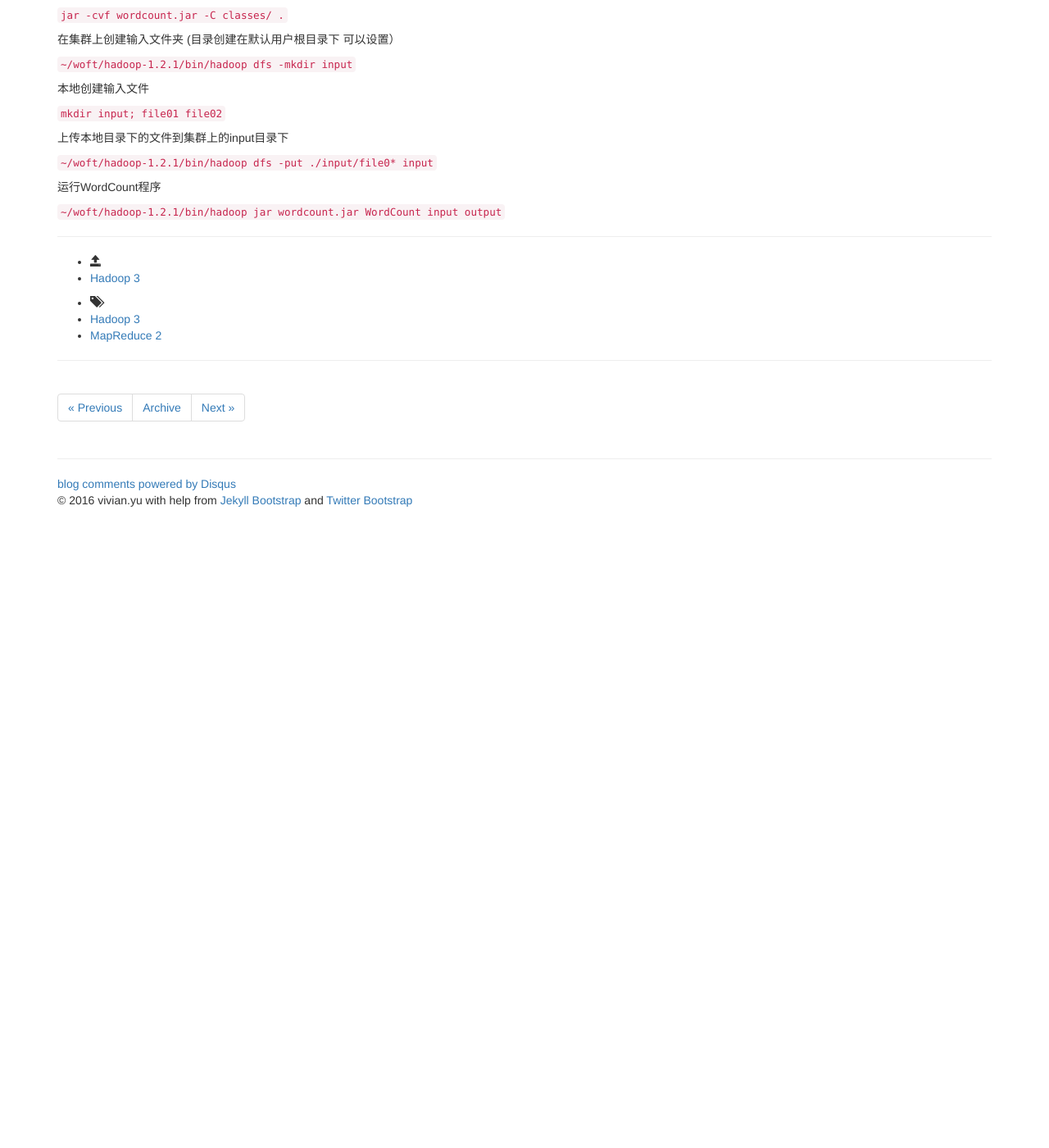
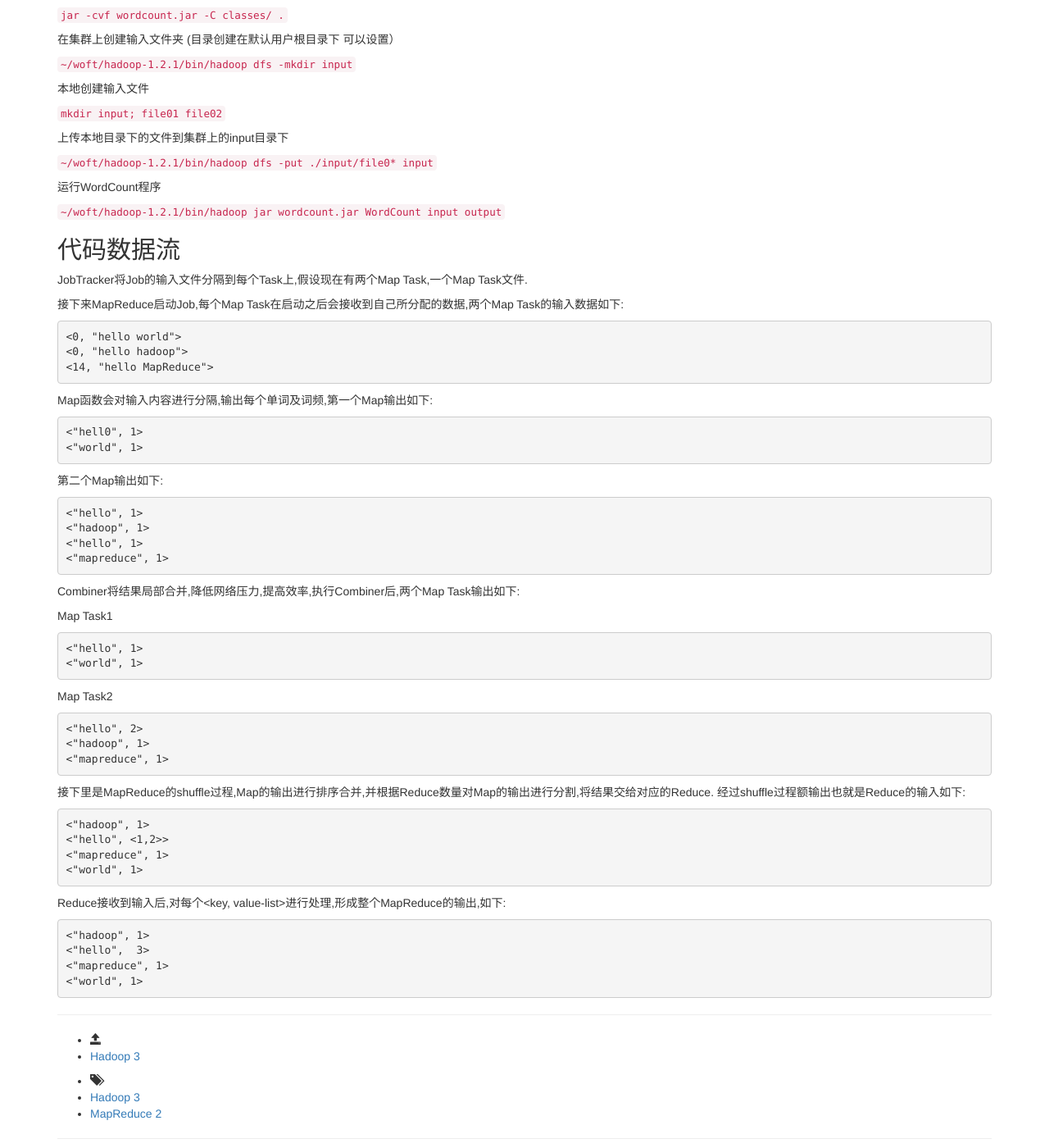
Before and after one commit to VivianJoJo/vivianjojo.github.com, a Jekyll site: the page built from _posts/2016-01-11-hadoop-mapreduce-01.md, in a window 1280 px wide and 1400 px high, scrolled down 1874 px. Shown: the whole window at 82% size. Built offline with Jekyll 4.4.1, drawn with Linux system fonts in a browser that asks for light colours; nearby versions of some CDN libraries; library files that are not in the unit come from our copies; comment, search, counter and statistics services are not loaded; before the commit the page ends 2504 px from its top, so only the background shows below that.

Commit message:
reduce 02 page

```diff
--- a/_posts/2016-01-11-hadoop-mapreduce-01.md
+++ b/_posts/2016-01-11-hadoop-mapreduce-01.md
@@ -117,4 +117,55 @@ tags: [Hadoop, MapReduce]
 
 `~/woft/hadoop-1.2.1/bin/hadoop jar wordcount.jar WordCount input output`
 
+代码数据流
+-----------------
+
+JobTracker将Job的输入文件分隔到每个Task上,假设现在有两个Map Task,一个Map Task文件.
+
+接下来MapReduce启动Job,每个Map Task在启动之后会接收到自己所分配的数据,两个Map Task的输入数据如下:
+
+    <0, "hello world">
+    <0, "hello hadoop">
+    <14, "hello MapReduce">
+
+Map函数会对输入内容进行分隔,输出每个单词及词频,第一个Map输出如下:
+
+    <"hell0", 1>
+    <"world", 1>
+
+第二个Map输出如下:
+
+    <"hello", 1>
+    <"hadoop", 1>
+    <"hello", 1>
+    <"mapreduce", 1>
+
+Combiner将结果局部合并,降低网络压力,提高效率,执行Combiner后,两个Map Task输出如下:
+
+Map Task1
+
+    <"hello", 1>
+    <"world", 1>
+
+Map Task2
+
+    <"hello", 2>
+    <"hadoop", 1>
+    <"mapreduce", 1>
+
+接下里是MapReduce的shuffle过程,Map的输出进行排序合并,并根据Reduce数量对Map的输出进行分割,将结果交给对应的Reduce.
+经过shuffle过程额输出也就是Reduce的输入如下:
+
+    <"hadoop", 1>
+    <"hello", <1,2>>
+    <"mapreduce", 1>
+    <"world", 1>
+
+Reduce接收到输入后,对每个<key, value-list>进行处理,形成整个MapReduce的输出,如下:
+
+    <"hadoop", 1>
+    <"hello",  3>
+    <"mapreduce", 1>
+    <"world", 1>
+
 ----------------------------
```
